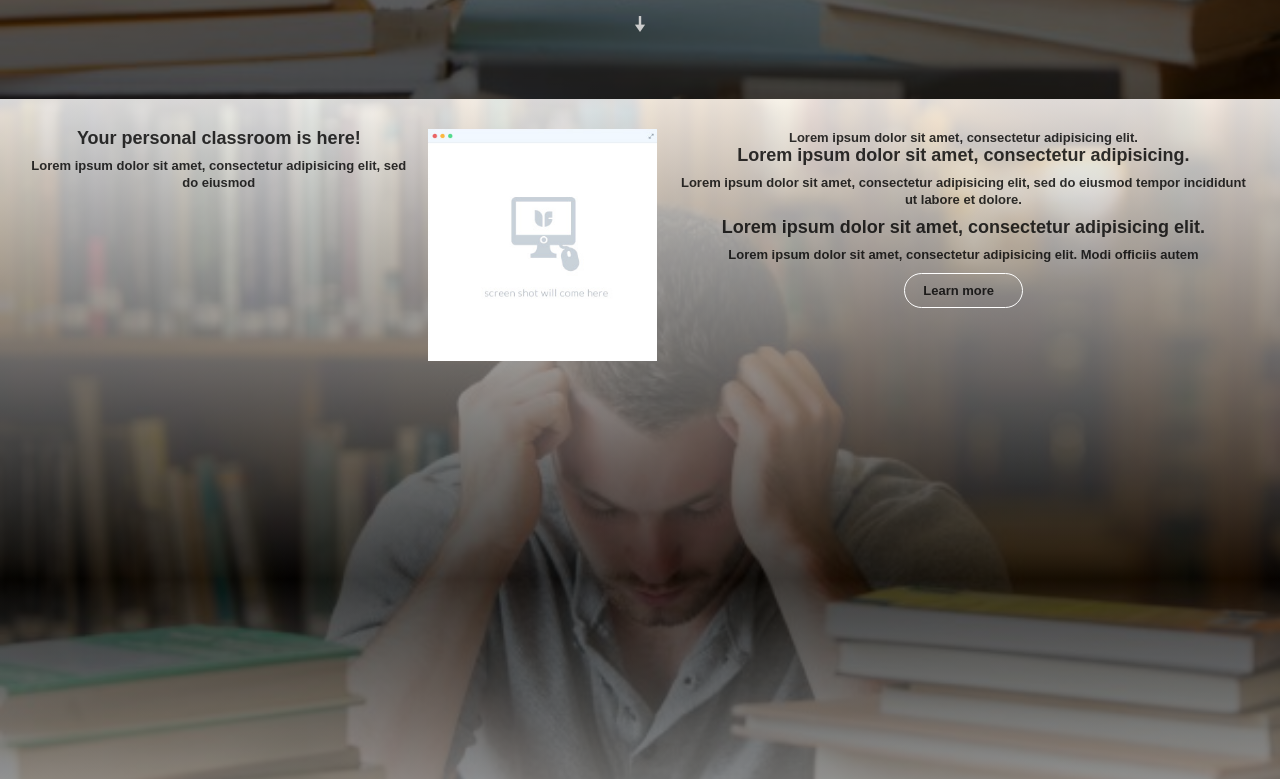
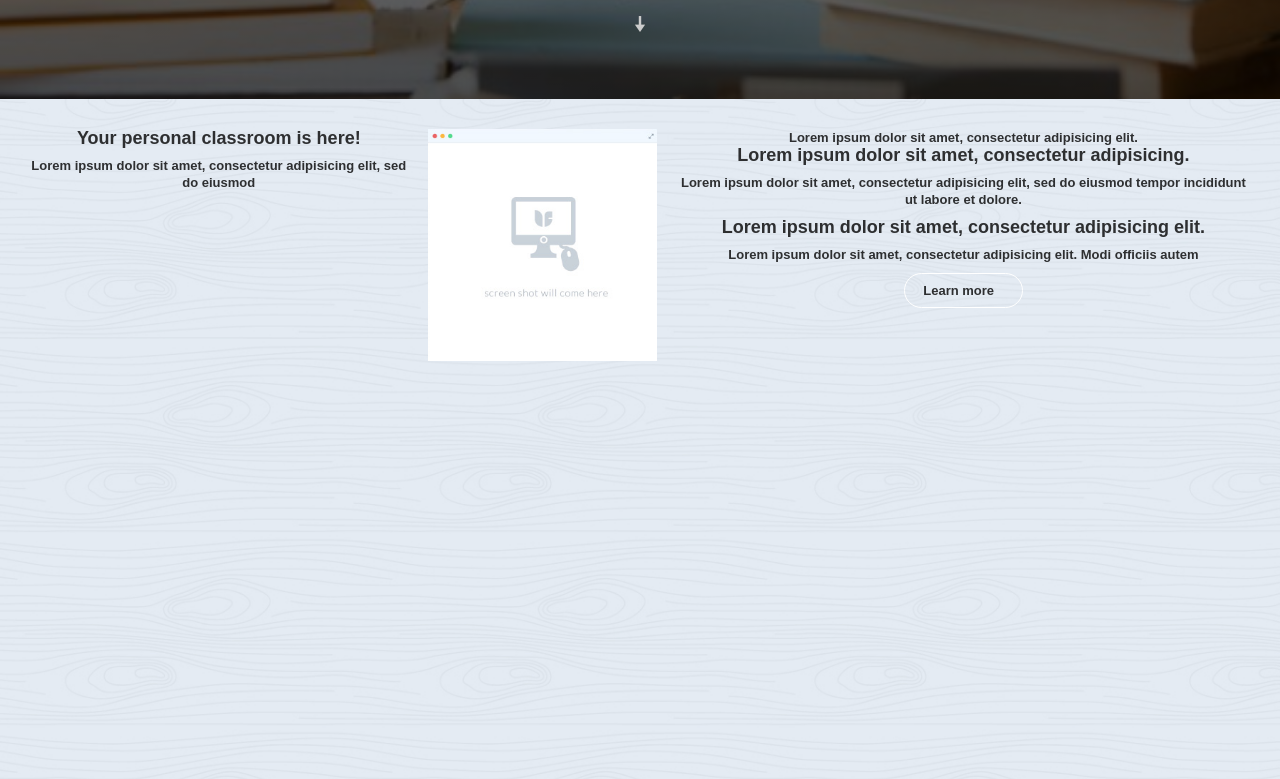
Before and after one commit to elizabethsoto/ufaber-elizabeth, a plain HTML site: page index.html in a window 1280 px wide. Shown: the part 861-1640 px from the top of the page. Drawn offline with Linux system fonts and the light colour scheme.

Commit message:
importacion de proyectos

```diff
--- a/css/foldscreen-2.css
+++ b/css/foldscreen-2.css
@@ -18,7 +18,7 @@
 	left: 0;
 	width: 100%;
 	height: 100%;
-	background: linear-gradient(rgba(255, 255, 255, 0.6), rgba(0, 0, 0, 0.5), rgba(255, 255, 255, 0.6));
+
 }
 
 .foldscreen-2 .content-fold2{
--- a/index.html
+++ b/index.html
@@ -63,9 +63,9 @@
 		<section class="foldscreen-2">
 
 			<figure class="background">
-				<img class="mobile-tablet"src="images/fondo01_movil.jpg" alt="" />
+				<img class="mobile-tablet"src="images/bg.jpg" alt="" />
 				<div class="cap"></div>
-				<img class="destock" src="images/fondo01_destock.jpg" alt="" />
+				<img class="destock" src="images/bg.jpg" alt="" />
 				<div class="cap"></div>
 			</figure>
 
```
